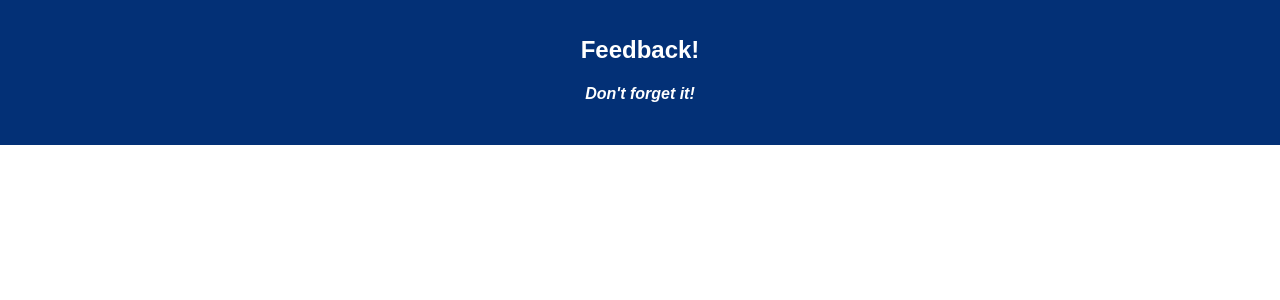
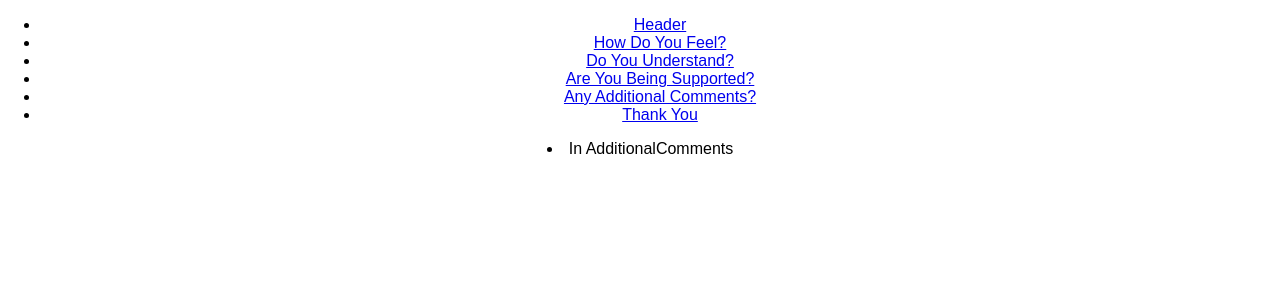
Before and after one commit to MicahJ2005/weekend-challenge-5-feedback-master, a React (Create React App) app: page /#/4 in a window 1280 px wide. Shown: the top 300 px of the page. Built offline with nearby package versions, Linux system fonts and the light colour scheme.

Commit message:
file structure set up and links/routes working

```diff
--- a/package.json
+++ b/package.json
@@ -9,6 +9,7 @@
     "react": "^16.2.0",
     "react-dom": "^16.2.0",
     "react-redux": "^5.1.0",
+    "react-router-dom": "^4.3.1",
     "react-scripts": "^2.1.1",
     "redux": "^4.0.1",
     "redux-logger": "^3.0.6"
--- a/src/components/App/App.js
+++ b/src/components/App/App.js
@@ -1,19 +1,40 @@
 import React, { Component } from 'react';
-import axios from 'axios';
+// import axios from 'axios';
 import './App.css';
+import { HashRouter as Router, Route, Link } from 'react-router-dom';
+import AdditionalComments from '../Pages/AdditionalComments';
+import AreYouBeingSupported from '../Pages/AreYouBeingSupported';
+import DoYouUnderstandContent from '../Pages/DoYouUnderstandContent';
+import HowDoYouFeel from '../Pages/HowDoYouFeel';
+import ThankYou from '../Pages/ThankYou';
+import Header from '../Pages/Header';
+import { connect } from 'react-redux';
 
 class App extends Component {
   render() {
     return (
-      <div className="App">
-        <header className="App-header">
-          <h1 className="App-title">Feedback!</h1>
-          <h4><i>Don't forget it!</i></h4>
-        </header>
-        <br/>
-      </div>
+      <Router>
+          <div className="App">
+              <nav>
+                <ul>
+                  <li><Link to="/">Header</Link></li>
+                  <li><Link to="/1">How Do You Feel?</Link></li>
+                  <li><Link to="/2">Do You Understand?</Link></li>
+                  <li><Link to="/3">Are You Being Supported?</Link></li>
+                  <li><Link to="/4">Any Additional Comments?</Link></li>
+                  <li><Link to="/5">Thank You</Link></li>
+                </ul>
+              </nav>
+              <Route exact path="/" component= {Header} />
+              <Route path="/1" component= {HowDoYouFeel} />
+              <Route path="/2" component= {DoYouUnderstandContent} />
+              <Route path="/3" component= {AreYouBeingSupported} />
+              <Route path="/4" component= {AdditionalComments} />
+              <Route path="/5" component= {ThankYou} />
+          </div>
+      </Router>
     );
   }
 }
 
-export default App;
+export default connect()(App);
--- /dev/null
+++ b/src/components/Pages/AdditionalComments.js
@@ -0,0 +1,15 @@
+import React, {Component} from 'react';
+import {withRouter} from 'react-router-dom';
+
+
+console.log('in AdditionalComments');
+class AdditionalComments extends Component {
+
+      render() {
+        return (
+         <li>In AdditionalComments</li>
+        )
+      }
+  }
+
+  export default withRouter(AdditionalComments);
--- /dev/null
+++ b/src/components/Pages/AreYouBeingSupported.js
@@ -0,0 +1,15 @@
+import React, {Component} from 'react';
+import {withRouter} from 'react-router-dom';
+
+
+console.log('in AreYouBeingSupported');
+class AreYouBeingSupported extends Component {
+
+      render() {
+        return (
+         <li>In AreYouBeingSupported</li>
+        )
+      }
+  }
+
+  export default withRouter(AreYouBeingSupported);
--- /dev/null
+++ b/src/components/Pages/DoYouUnderstandContent.js
@@ -0,0 +1,15 @@
+import React, {Component} from 'react';
+import {withRouter} from 'react-router-dom';
+
+
+console.log('in DoYouUnderstandContent');
+class DoYouUnderstandContent extends Component {
+
+      render() {
+        return (
+         <li>In DoYouUnderstandContent</li>
+        )
+      }
+  }
+
+  export default withRouter(DoYouUnderstandContent);
--- /dev/null
+++ b/src/components/Pages/Header.js
@@ -0,0 +1,15 @@
+import React, {Component} from 'react';
+
+
+
+console.log('in Header');
+class Header extends Component {
+
+      render() {
+        return (
+         <li>In Header</li>
+        )
+      }
+  }
+
+  export default Header;
--- /dev/null
+++ b/src/components/Pages/HowDoYouFeel.js
@@ -0,0 +1,16 @@
+
+import React, {Component} from 'react';
+import {withRouter} from 'react-router-dom';
+
+
+console.log('in HowDoYouFeel');
+class HowDoYouFeel extends Component {
+
+      render() {
+        return (
+         <li>In HowDoYouFeel</li>
+        )
+      }
+  }
+
+  export default withRouter(HowDoYouFeel);
--- /dev/null
+++ b/src/components/Pages/ThankYou.js
@@ -0,0 +1,15 @@
+import React, {Component} from 'react';
+import {withRouter} from 'react-router-dom';
+
+
+console.log('in ThankYou');
+class ThankYou extends Component {
+
+      render() {
+        return (
+         <li>In ThankYou</li>
+        )
+      }
+  }
+
+  export default withRouter(ThankYou);
```
Also changed, not shown: 1 other file (tests, documents, lock files or other folders).
